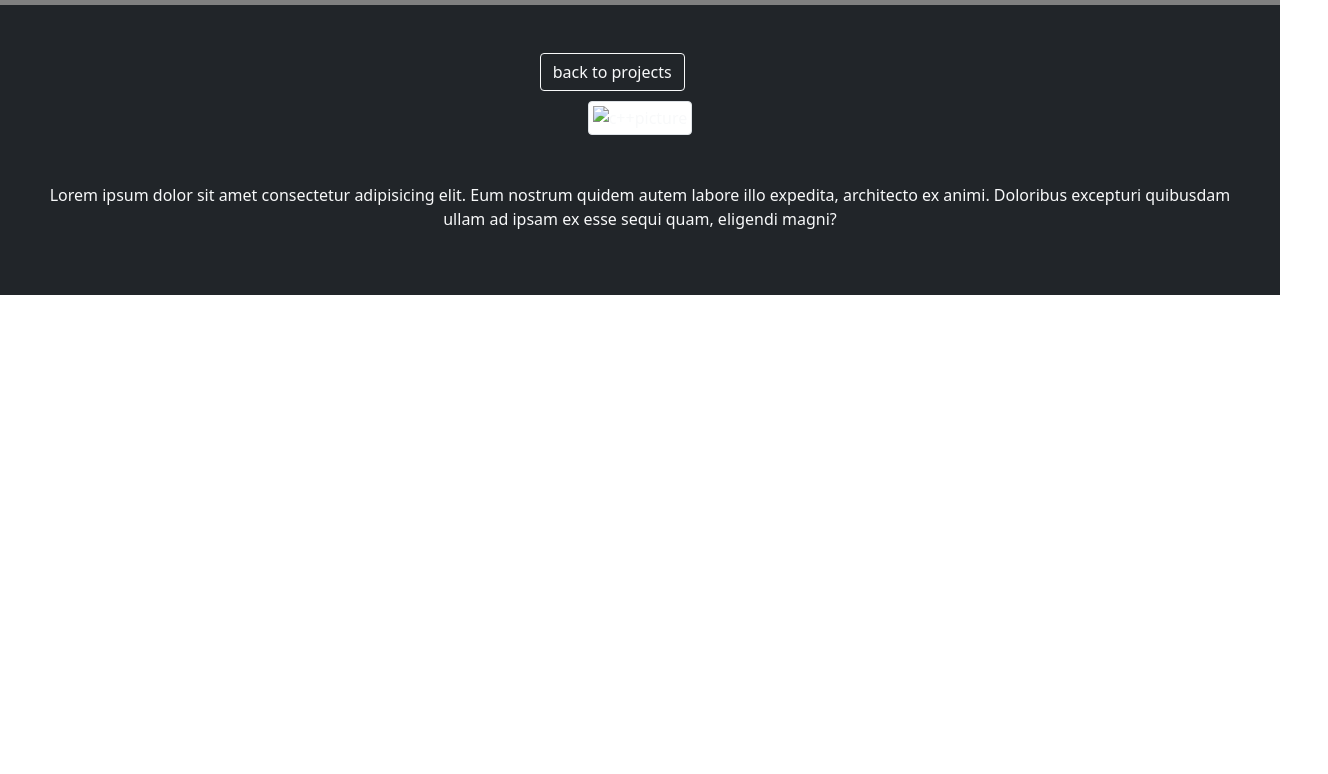
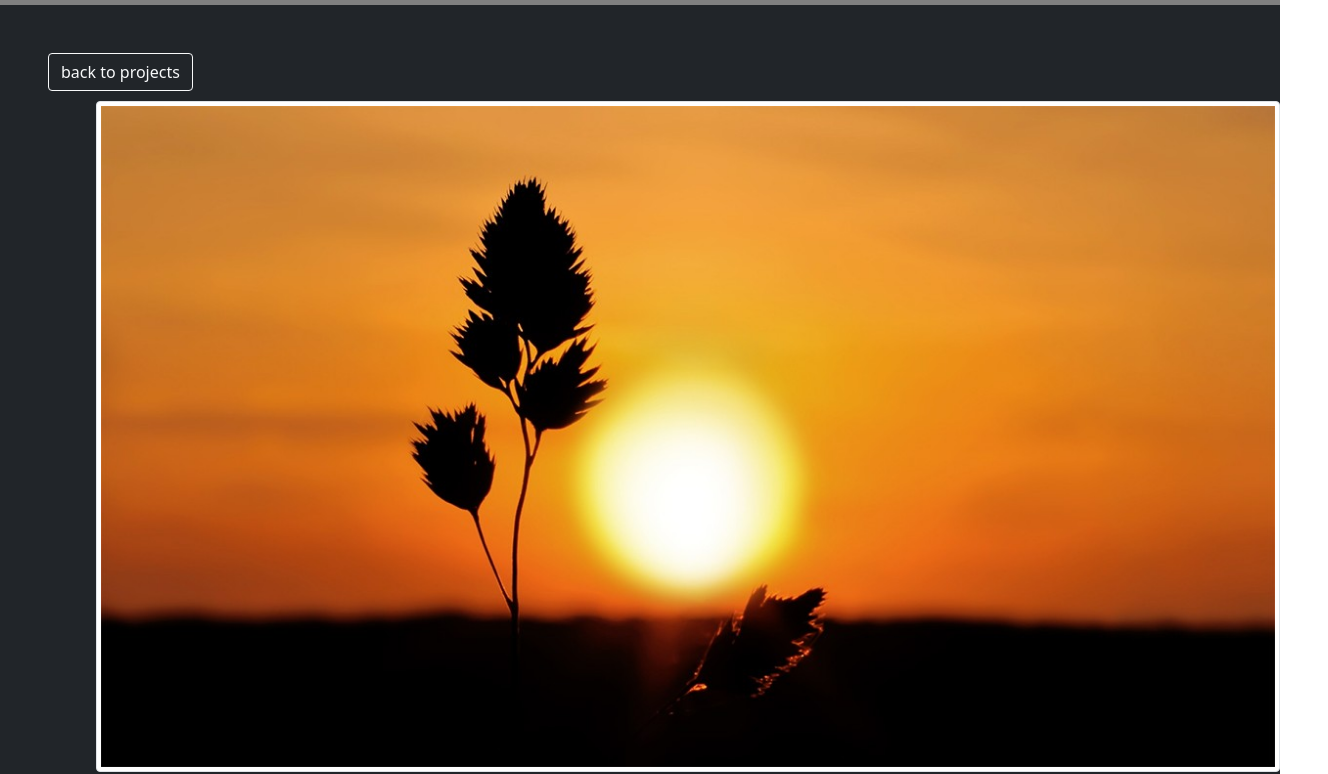
Before and after one commit to samuelBabebe/SamuelBabebe.github.io, a plain HTML site: page wap final project/webpage.html in a window 1280 px wide. Shown: the part 51-825 px from the top of the page, 1328 px wide, since content can reach past the window. Before the commit the page ends 800 px from the top, so only its background shows below. Drawn offline with nearby package versions, Linux system fonts and the light colour scheme.

Commit message:
Update webpage.html

```diff
--- a/wap final project/webpage.html
+++ b/wap final project/webpage.html
@@ -56,7 +56,7 @@
 </nav>
 <section class="bg-dark p-5 text-light text-center">
     <a class="link btn btn-outline-light " style="position: absolute;"href="projects.html">back to projects</a>
-    <img class="img-thumbnail m-5" src="photo/Wednesday-motivational-quotes.jpg" alt="c++picture">
+    <img class="img-thumbnail m-5" src="Wednesday-motivational-quotes.jpg" alt="c++picture">
     <p>Lorem ipsum dolor sit amet consectetur adipisicing elit. Eum nostrum quidem autem labore illo expedita, architecto ex animi. Doloribus excepturi quibusdam ullam ad ipsam ex esse sequi quam, eligendi magni?</p>
 </section>
     <script src="https://cdn.jsdelivr.net/npm/bootstrap@5.1.3/dist/js/bootstrap.bundle.min.js" integrity="sha384-ka7Sk0Gln4gmtz2MlQnikT1wXgYsOg+OMhuP+IlRH9sENBO0LRn5q+8nbTov4+1p" crossorigin="anonymous"></script>
```
